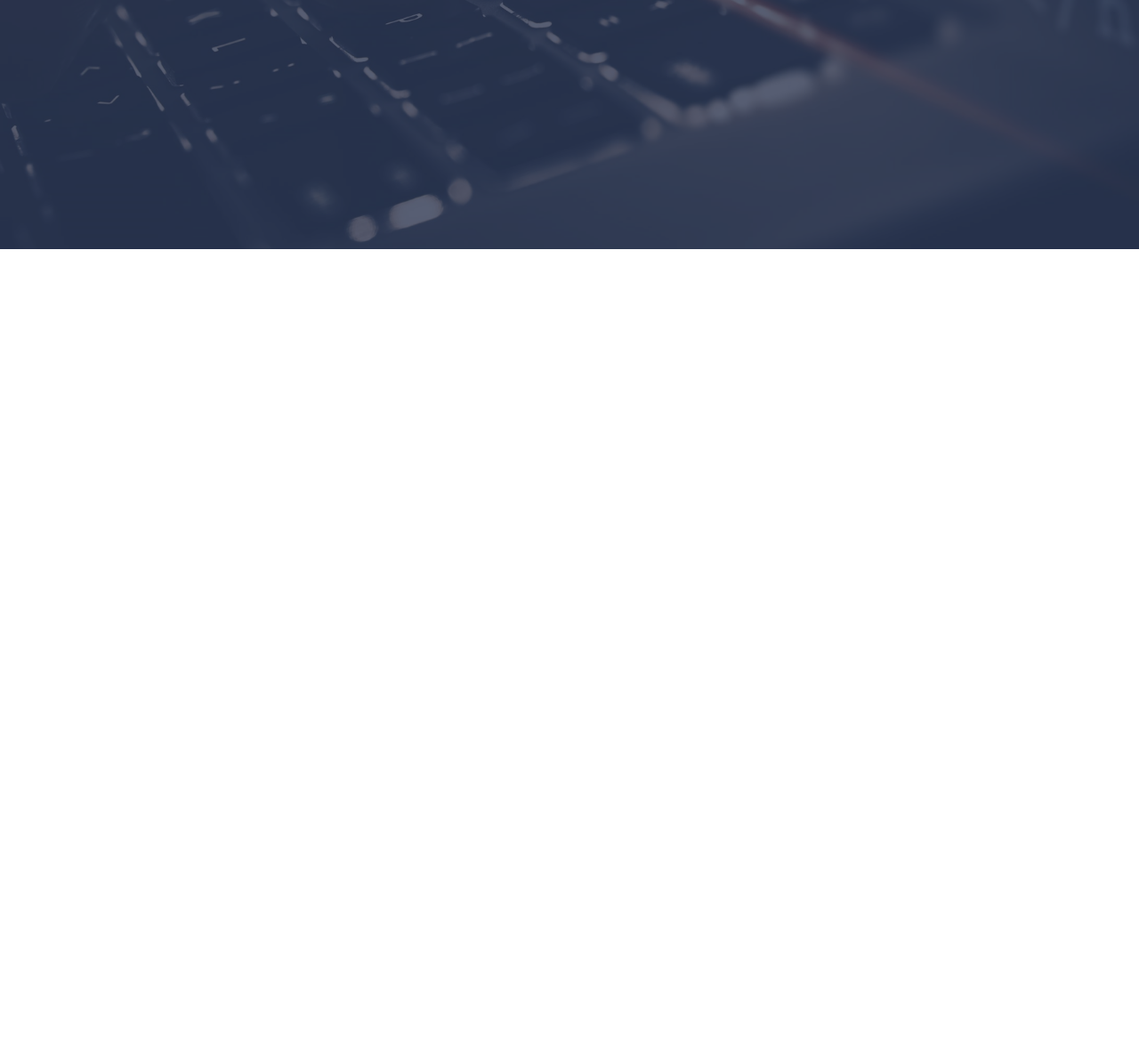
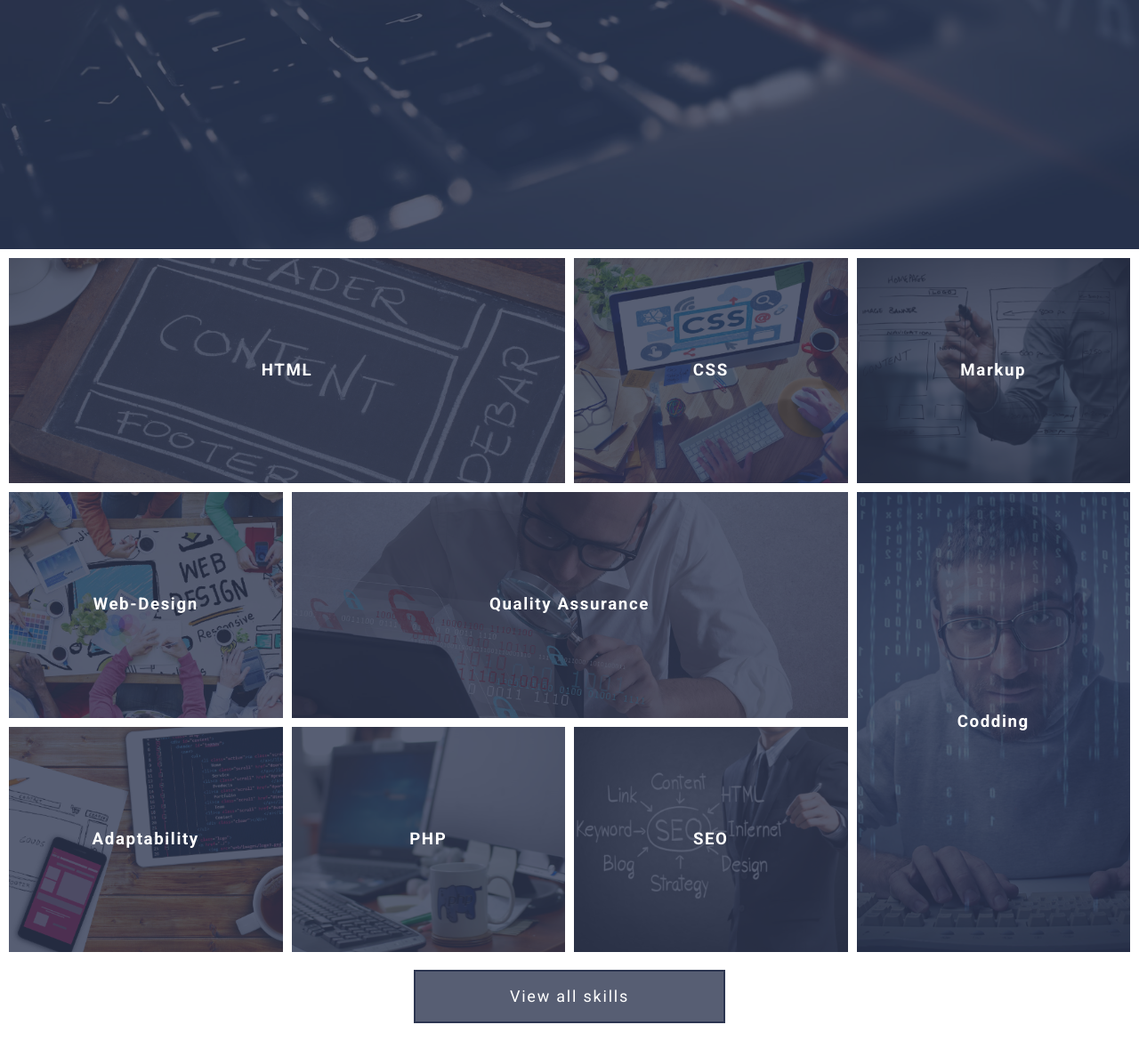
Before and after one commit to RyzhikS/Grid-template, a website: page index.html in a window 1280 px wide. Shown: the part 520-1708 px from the top of the page at 89% size. Before the commit the page ends 800 px from the top, so only its background shows below. Drawn offline with Linux system fonts and the light colour scheme.

Commit message:
added skills section with style

```diff
--- a/assets/css/style.css
+++ b/assets/css/style.css
@@ -27,15 +27,31 @@ a {
 }
 
 .btn {
-    flex-basis: 250px;
     height: 60px;
-    background-color: rgba(255, 255, 255, 0.1);
-    border: 2px solid #ffffff;
     display: flex;
     align-items: center;
     justify-content: center;
     font-size: 1.125rem;
     letter-spacing: 0.1em;
+    transition: background-color 0.5s;
+}
+
+.btn--light {
+    border: 2px solid #ffffff;
+    background-color: rgba(255, 255, 255, 0.1);
+    flex-basis: 250px;
+
+}
+
+.btn--primary {
+    flex-basis: 350px;
+    background-color: rgba(45, 54, 81, 0.8);
+    border: 2px solid #2d3651;
+}
+
+.btn:hover,
+.btn:focus {
+    background-color: #d66926;
 }
 
 .header {
@@ -117,8 +133,13 @@ a {
 .header-navbar__link {
     padding: 20px 10px;
     font-size: 1.125rem;
+    transition: color 0.5s;
 }
 
+.header-navbar__link:hover,
+.header-navbar__link:focus {
+    color: #d66926;
+}
 
 .header-content {
     position: relative;
@@ -134,3 +155,130 @@ a {
     justify-content: center;
     gap: 20px;
 }
+
+.skills {
+    padding: 10px;
+    margin-bottom: 30px;
+}
+
+.skills__container {
+    display: grid;
+    gap: 10px;
+    grid-template-areas: "a1 a1 a2 a3" "a4 a5 a5 a6" "a7 a8 a9 a6";
+    margin-bottom: 20px;
+}
+
+@media(min-height: 691px){
+    .skills__container {
+        grid-auto-rows: calc(33.33333vh - 13.33333px);
+    }
+}
+
+@media(max-height: 690px){
+    .skills__container {
+        grid-auto-rows: calc(230px - 13.33333px);
+    }
+}
+
+.skill-item {
+    position: relative;
+    background-color: #2d3651;
+    overflow: hidden;
+}
+
+.skill-item:hover .skill-item__overlay {
+    opacity: 0.95 !important;
+}
+
+.skill-item:hover .skill-item__image {
+    transform: scale(1.1);
+}
+
+
+.skill-item:hover .skill-item__link {
+    color: #d66926;
+}
+
+.skill-item:nth-child(1) {
+    grid-area: a1;
+}
+
+.skill-item:nth-child(2) {
+    grid-area: a2;
+}
+
+.skill-item:nth-child(3) {
+    grid-area: a3;
+}
+
+.skill-item:nth-child(4) {
+    grid-area: a4;
+}
+
+.skill-item:nth-child(5) {
+    grid-area: a5;
+}
+
+.skill-item:nth-child(6) {
+    grid-area: a6;
+}
+
+.skill-item:nth-child(7) {
+    grid-area: a7;
+}
+
+.skill-item:nth-child(8) {
+    grid-area: a8;
+}
+
+.skill-item:nth-child(9) {
+    grid-area: a9;
+}
+
+.skill-item__title {
+    position: absolute;
+    top: 0;
+    right: 0;
+    bottom: 0;
+    left: 0;
+    z-index: 1;
+    margin: 0;
+}
+
+.skill-item__link {
+    display: flex;
+    padding: 20px;
+    width: 100%;
+    height: 100%;
+    align-items: center;
+    justify-content: center;
+    transition: color 0.5s;
+}
+
+.skill-item__image {
+    position: absolute;
+    top: 0;
+    right: 0;
+    bottom: 0;
+    left: 0;
+    background-position: center;
+    background-size: cover;
+    transition: transform 0.5s;
+}
+
+.skill-item__overlay {
+    position: absolute;
+    top: 0;
+    right: 0;
+    bottom: 0;
+    left: 0;
+    background-color: #2d3651;
+    opacity: 0.8;
+    transition: opacity 0.5s;
+}
+
+.skills__actions {
+    display: flex;
+    justify-content: center;
+
+}
--- a/index.html
+++ b/index.html
@@ -21,10 +21,21 @@
 </head>
 
 <body>
-  <header class="header">
-    <div class="header-overlay"></div>
+  <section class="header">
 
-    <div class="header-menu">
+    <div class="header-content">
+      <div class="header-content__container">
+        <h1 class="header-content__title">WE ARE REAL WEB-DEVELOPERS</h1>
+        <div class="header-content__actions">
+          <a href="" class="btn btn--light">Learn more</a>
+          <a href="" class="btn btn--light">Get started</a>
+        </div>
+      </div>
+    </div>
+
+    <div class="header-overlay" style="background-color: #2d3651; opacity: 0.8; "></div>
+
+    <header class="header-menu">
       <div class="header-menu__container">
         <div class="header-logo">
           <a href="" class="header-logo__link">
@@ -54,21 +65,62 @@
         </nav>
 
       </div>
+    </header>
+  </section>
+
+  <section class="skills">
+    <div class="skills__container">
+      <article class="skill-item">
+        <h3 class="skill-item__title"><a href="" class="skill-item__link">HTML</a></h3>
+        <div class="skill-item__image" style="background-image: url(assets/img/img-html.png)"></div>
+        <div class="skill-item__overlay" style="background-color: #2d3651; opacity: 0.8; "></div>
+      </article>
+      <article class="skill-item">
+        <h3 class="skill-item__title"><a href="" class="skill-item__link">CSS</a></h3>
+        <div class="skill-item__image" style="background-image: url(assets/img/img-css.png)"></div>
+        <div class="skill-item__overlay" style="background-color: #2d3651; opacity: 0.8; "></div>
+      </article>
+      <article class="skill-item">
+        <h3 class="skill-item__title"><a href="" class="skill-item__link">Markup</a></h3>
+        <div class="skill-item__image" style="background-image: url(assets/img/img-markup.png)"></div>
+        <div class="skill-item__overlay" style="background-color: #2d3651; opacity: 0.8; "></div>
+      </article>
+      <article class="skill-item">
+        <h3 class="skill-item__title"><a href="" class="skill-item__link">Web-Design</a></h3>
+        <div class="skill-item__image" style="background-image: url(assets/img/img-webdesign.png)"></div>
+        <div class="skill-item__overlay" style="background-color: #2d3651; opacity: 0.8; "></div>
+      </article>
+      <article class="skill-item">
+        <h3 class="skill-item__title"><a href="" class="skill-item__link">Quality Assurance</a></h3>
+        <div class="skill-item__image" style="background-image: url(assets/img/img-qa.png)"></div>
+        <div class="skill-item__overlay" style="background-color: #2d3651; opacity: 0.8; "></div>
+      </article>
+      <article class="skill-item">
+        <h3 class="skill-item__title"><a href="" class="skill-item__link">Codding</a></h3>
+        <div class="skill-item__image" style="background-image: url(assets/img/img-codding.png)"></div>
+        <div class="skill-item__overlay" style="background-color: #2d3651; opacity: 0.8; "></div>
+      </article>
+      <article class="skill-item">
+        <h3 class="skill-item__title"><a href="" class="skill-item__link">Adaptability</a></h3>
+        <div class="skill-item__image" style="background-image: url(assets/img/img-adaptability.png)"></div>
+        <div class="skill-item__overlay" style="background-color: #2d3651; opacity: 0.8; "></div>
+      </article>
+      <article class="skill-item">
+        <h3 class="skill-item__title"><a href="" class="skill-item__link">PHP</a></h3>
+        <div class="skill-item__image" style="background-image: url(assets/img/img-php.png)"></div>
+        <div class="skill-item__overlay" style="background-color: #2d3651; opacity: 0.8; "></div>
+      </article>
+      <article class="skill-item">
+        <h3 class="skill-item__title"><a href="" class="skill-item__link">SEO</a></h3>
+        <div class="skill-item__image" style="background-image: url(assets/img/img-seo.png)"></div>
+        <div class="skill-item__overlay" style="background-color: #2d3651; opacity: 0.8; "></div>
+      </article>
     </div>
 
-    <div class="header-content">
-      <div class="header-content__container">
-        <h1 class="header-content__title">WE ARE REAL WEB-DEVELOPERS</h1>
-        <div class="header-content__actions">
-          <a href="" class="btn btn--light">Learn more</a>
-          <a href="" class="btn btn--light">Get started</a>
-        </div>
-      </div>
+    <div class="skills__actions">
+      <a href="" class="btn btn--primary">View all skills</a>
     </div>
-
-  </header>
-
-  <main></main>
+  </section>
 
   <footer></footer>
 
```
